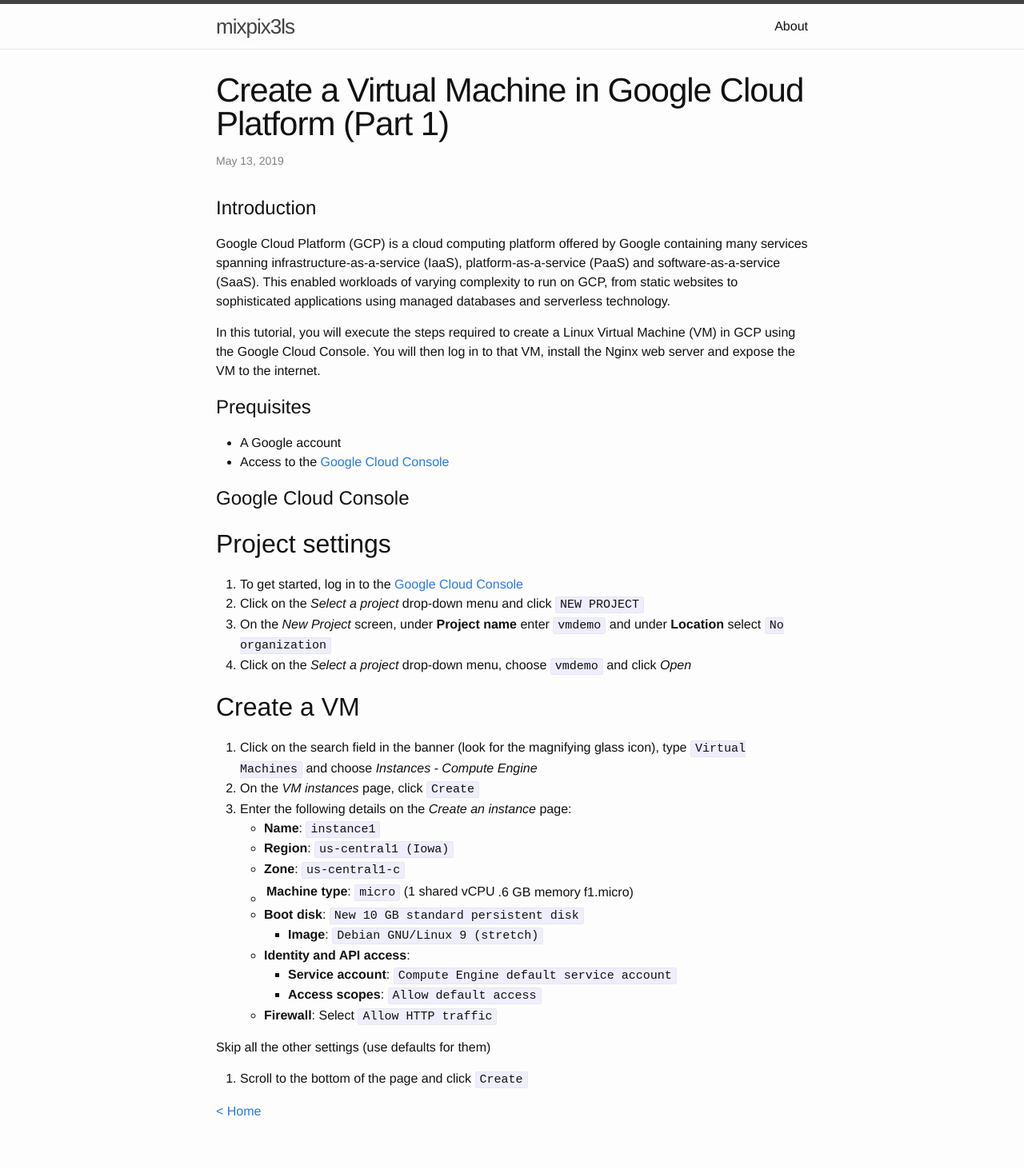
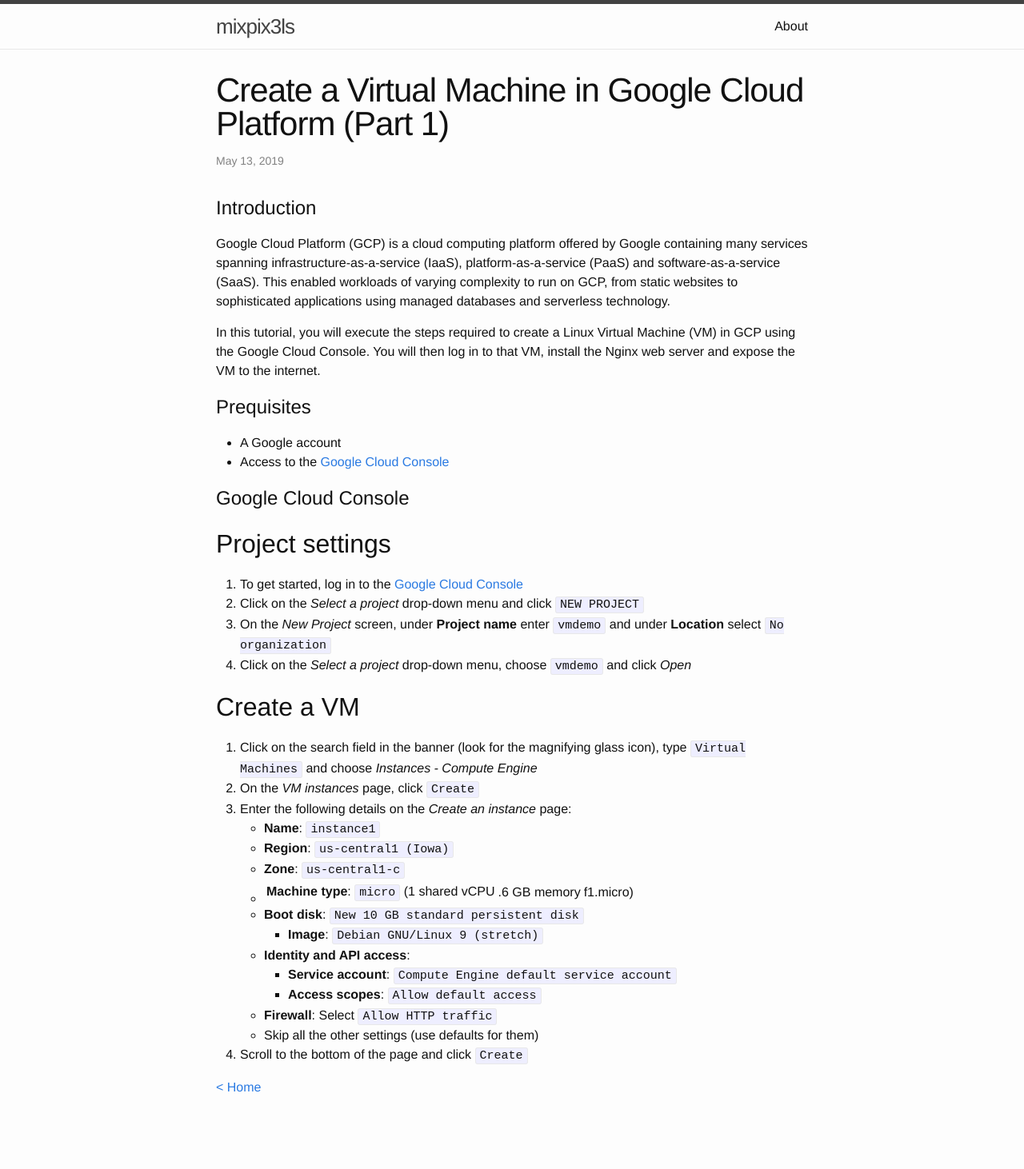
Before and after one commit to mixpix3ls/mixpix3ls.github.io, a Jekyll site: the page built from _posts/2019-05-13-gcp-virtual-machines.markdown, in a window 1280 px wide. Shown: the whole page at 80% size. Built offline with Jekyll 4.4.1, drawn with Linux system fonts in a browser that asks for light colours; after the commit the page ends 1432 px from its top, so only the background shows below that.

Commit message:
GCP VM content

```diff
--- a/_posts/2019-05-13-gcp-virtual-machines.markdown
+++ b/_posts/2019-05-13-gcp-virtual-machines.markdown
@@ -41,9 +41,7 @@ In this tutorial, you will execute the steps required to create a Linux Virtual
 	  * **Service account**: `Compute Engine default service account`
 	  * **Access scopes**: `Allow default access`
 	* **Firewall**: Select `Allow HTTP traffic`
-
-Skip all the other settings (use defaults for them)
-
+	* Skip all the other settings (use defaults for them)
 4. Scroll to the bottom of the page and click `Create`
 
 [Google Cloud Console]: https://console.cloud.google.com
```
